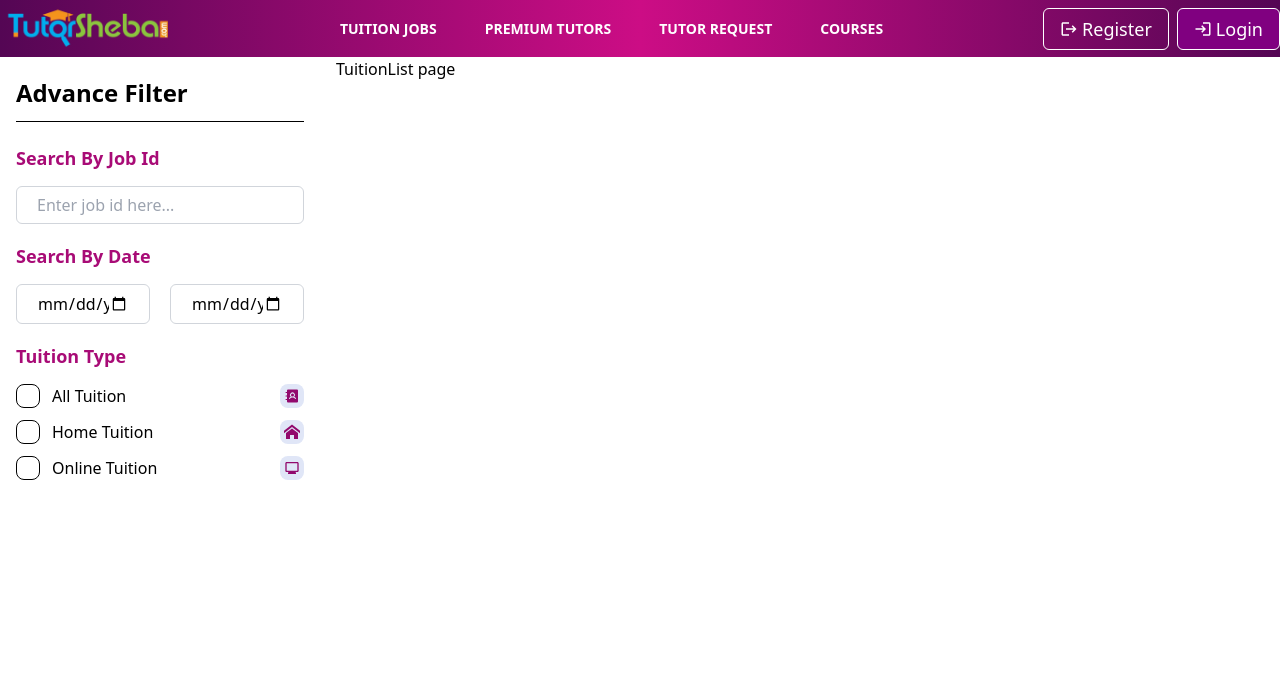
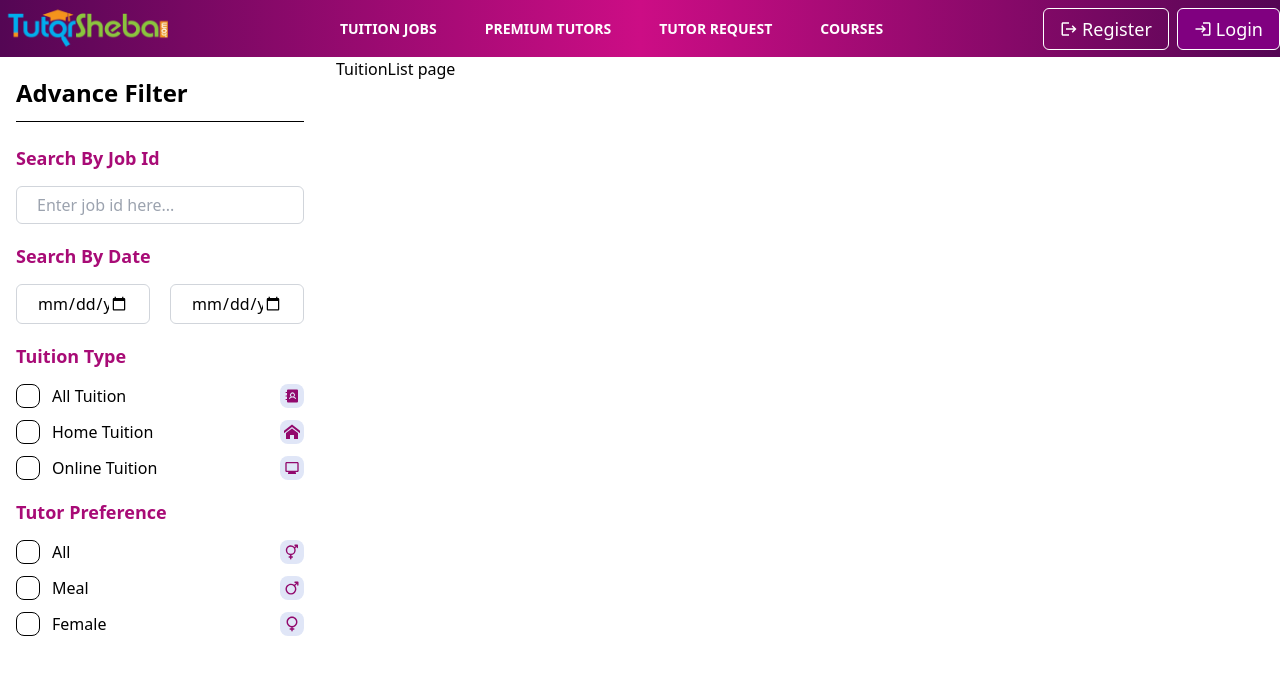
Before and after one commit to Rjk-Jami/tutor-sheba, a Next.js app: page /tuition-list in a window 1280 px wide. Shown: the top 674 px of the page. Built offline with nearby package versions, Linux system fonts and the light colour scheme.

Commit message:
add TutorPreference design

```diff
--- a/src/components/FilterSection/FilterSection.jsx
+++ b/src/components/FilterSection/FilterSection.jsx
@@ -2,6 +2,7 @@ import Underline from "../ui/Underline";
 import SearchByDate from "./FilterSectionComponents/SearchByDate";
 import SearchByJobId from "./FilterSectionComponents/SearchByJobId";
 import TuitionType from "./FilterSectionComponents/TuitionType";
+import TutorPreference from "./FilterSectionComponents/TutorPreference";
 
 const FilterSection = () => {
   return (
@@ -20,6 +21,9 @@ const FilterSection = () => {
         <div className="mb-5">
             <TuitionType/>
         </div>
+        <div className="mb-5">
+            <TutorPreference/>
+        </div>
       </div>
 
   );
--- /dev/null
+++ b/src/components/FilterSection/FilterSectionComponents/TutorPreference.jsx
@@ -0,0 +1,72 @@
+import React from 'react'
+import { IoFemale, IoMale, IoMaleFemale } from "react-icons/io5";
+import FilterHeader from '../FilterHeader';
+
+const TutorPreference = () => {
+  return (
+    <div>
+      <FilterHeader>Tutor Preference</FilterHeader>
+      <div className="mt-4 flex flex-col gap-3">
+        <div
+          className="group flex items-center gap-5 cursor-pointer justify-between w-full"
+          // onClick={() => handleColorChange(color.toLowerCase())}
+        >
+          <div className="flex items-center gap-3">
+            <input
+              className="checkbox checkbox-md rounded-lg "
+              type="checkbox"
+              // checked={!!colorControl[color.toLowerCase()]}
+              //   readOnly
+              defaultChecked
+            />
+
+            <div>All</div>
+          </div>
+          <div className={`p-1 rounded-lg bg-[#e0e6f7]`}>
+            <IoMaleFemale  className="text-[#92096d]" />
+          </div>
+        </div>
+        <div
+          className="group flex items-center gap-5 cursor-pointer justify-between w-full"
+          // onClick={() => handleColorChange(color.toLowerCase())}
+        >
+          <div className="flex items-center gap-3">
+            <input
+              className="checkbox checkbox-md rounded-lg "
+              type="checkbox"
+              // checked={!!colorControl[color.toLowerCase()]}
+              //   readOnly
+              defaultChecked
+            />
+
+            <div>Meal</div>
+          </div>
+          <div className={`p-1 rounded-lg bg-[#e0e6f7]`}>
+            <IoMale className="text-[#92096d]" />
+          </div>
+        </div>
+        <div
+          className="group flex items-center gap-5 cursor-pointer justify-between w-full"
+          // onClick={() => handleColorChange(color.toLowerCase())}
+        >
+          <div className="flex items-center gap-3">
+            <input
+              className="checkbox checkbox-md rounded-lg "
+              type="checkbox"
+              // checked={!!colorControl[color.toLowerCase()]}
+              //   readOnly
+              defaultChecked
+            />
+
+            <div>Female</div>
+          </div>
+          <div className={`p-1 rounded-lg bg-[#e0e6f7]`}>
+            <IoFemale  className="text-[#92096d]" />
+          </div>
+        </div>
+      </div>
+    </div>
+  )
+}
+
+export default TutorPreference
```
